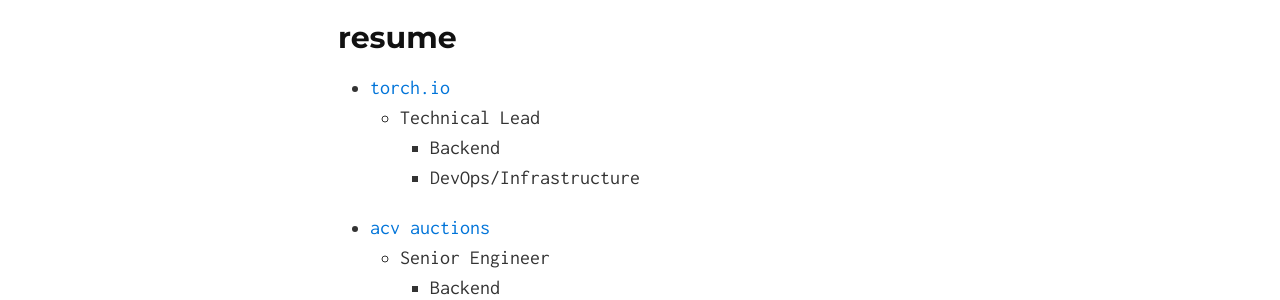
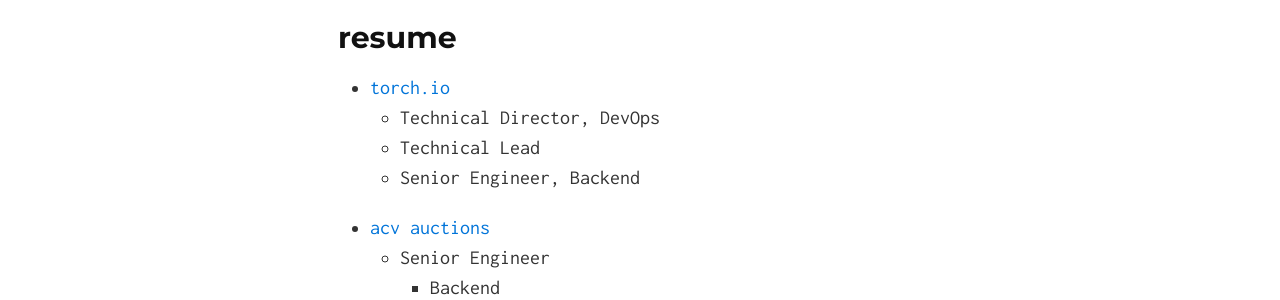
Before and after one commit to natefanaro/natefanaro.github.io, a Jekyll site: the page built from index.md, in a window 1280 px wide. Shown: the part 1307-1607 px from the top of the page. Built offline with Jekyll 4.4.1, drawn with Linux system fonts in a browser that asks for light colours.

Commit message:
Update from Forestry.io natefanaro@gmail.com updated index.md

```diff
--- a/index.md
+++ b/index.md
@@ -36,9 +36,9 @@
 ## resume
 
 * [torch.io](https://torch.io "torch.io")
+  * Technical Director, DevOps
   * Technical Lead
-    * Backend
-    * DevOps/Infrastructure
+  * Senior Engineer, Backend
 * [acv auctions](https://acvauctions.com)
   * Senior Engineer
     * Backend
```
